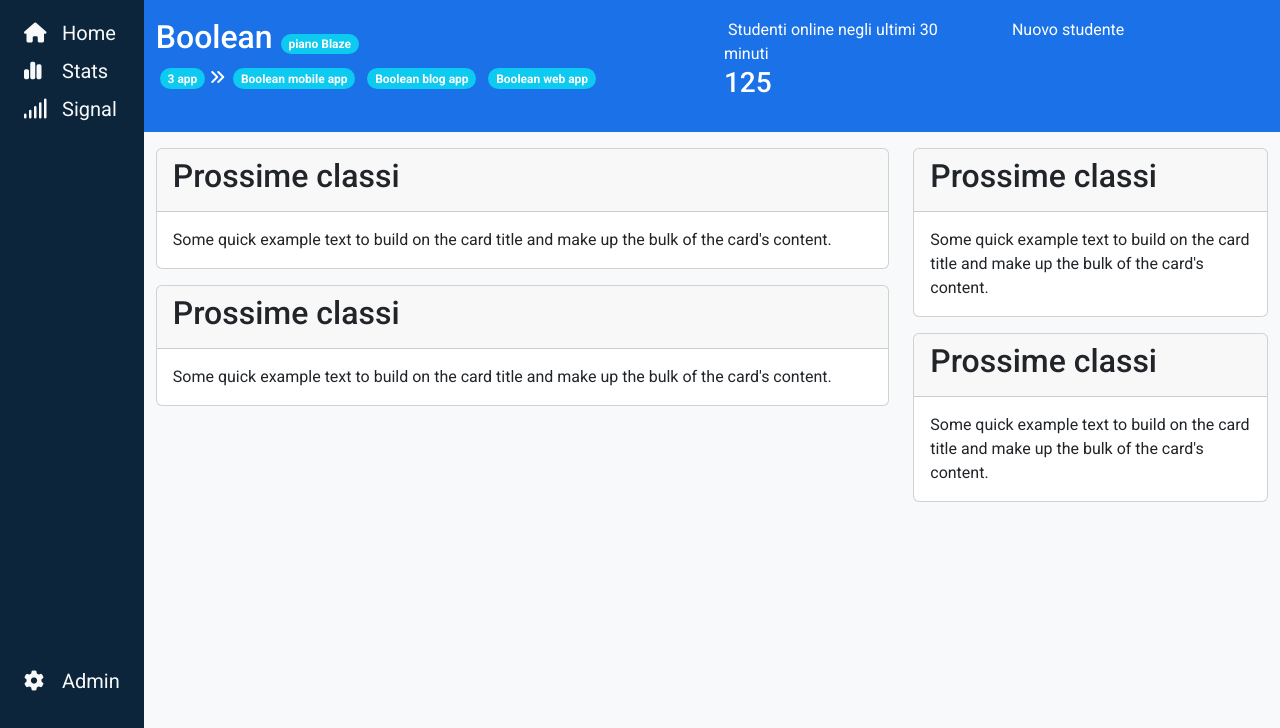
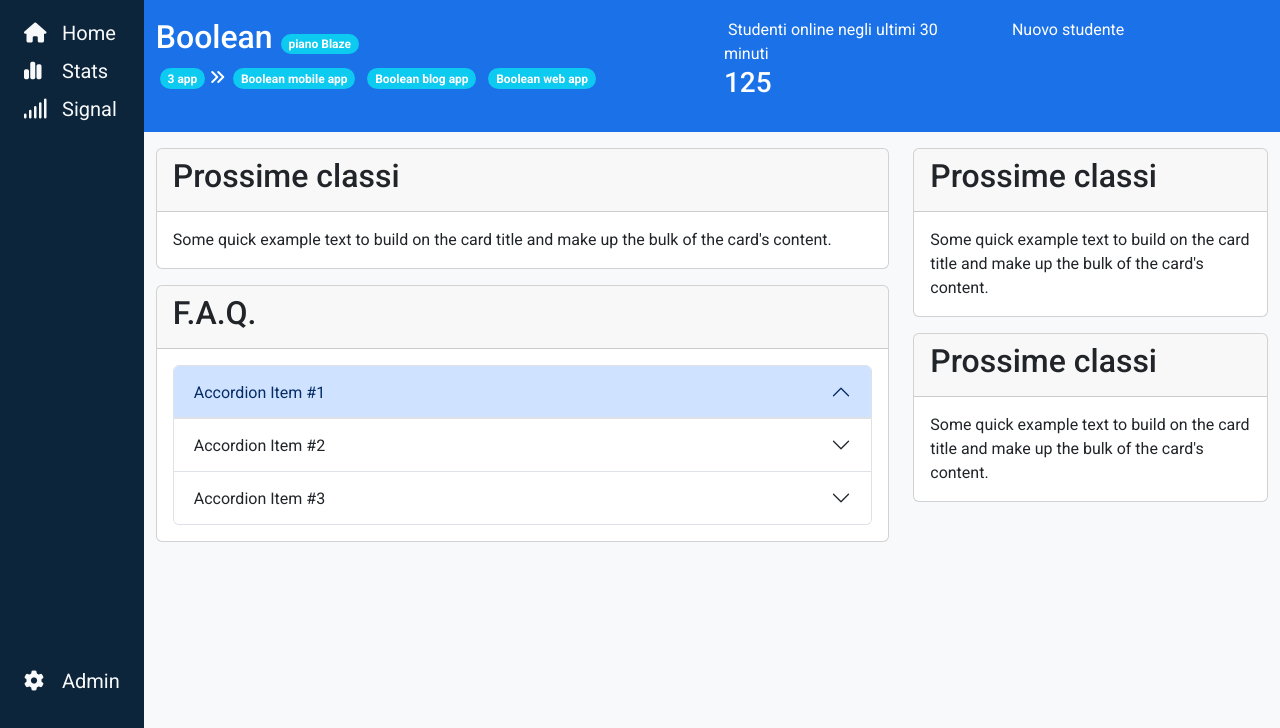
Before and after one commit to LucaBrivio183/html-css-bootstrap-dashboard, a plain HTML site: page index.html in a window 1280 px wide. Shown: the part 72-800 px from the top of the page. Drawn offline with nearby package versions, Linux system fonts and the light colour scheme.

Commit message:
feat: accordion card need revisiting

```diff
--- a/css/style.css
+++ b/css/style.css
@@ -62,5 +62,4 @@ main section:first-child {
 
 main section:first-child span {
     margin:0.25rem;
-
 }
--- a/index.html
+++ b/index.html
@@ -85,9 +85,46 @@
                             </div>
                         </div>
                         <div class="card mb-3">
-                            <div class="card-header"><h2>Prossime classi</h2></div>
+                            <div class="card-header"><h2>F.A.Q.</h2></div>
                             <div class="card-body">
-                              <p class="card-text">Some quick example text to build on the card title and make up the bulk of the card's content.</p>
+                                <div class="accordion" id="accordionExample">
+                                    <div class="accordion-item">
+                                      <h2 class="accordion-header" id="headingOne">
+                                        <button class="accordion-button" type="button" data-bs-toggle="collapse" data-bs-target="#collapseOne" aria-expanded="true" aria-controls="collapseOne">
+                                          Accordion Item #1
+                                        </button>
+                                      </h2>
+                                      <div id="collapseOne" class="accordion-collapse collapse" aria-labelledby="headingOne" data-bs-parent="#accordionExample">
+                                        <div class="accordion-body">
+                                          <strong>This is the first item's accordion body.</strong> It is shown by default, until the collapse plugin adds the appropriate classes that we use to style each element. These classes control the overall appearance, as well as the showing and hiding via CSS transitions. You can modify any of this with custom CSS or overriding our default variables. It's also worth noting that just about any HTML can go within the <code>.accordion-body</code>, though the transition does limit overflow.
+                                        </div>
+                                      </div>
+                                    </div>
+                                    <div class="accordion-item">
+                                      <h2 class="accordion-header" id="headingTwo">
+                                        <button class="accordion-button collapsed" type="button" data-bs-toggle="collapse" data-bs-target="#collapseTwo" aria-expanded="false" aria-controls="collapseTwo">
+                                          Accordion Item #2
+                                        </button>
+                                      </h2>
+                                      <div id="collapseTwo" class="accordion-collapse collapse" aria-labelledby="headingTwo" data-bs-parent="#accordionExample">
+                                        <div class="accordion-body">
+                                          <strong>This is the second item's accordion body.</strong> It is hidden by default, until the collapse plugin adds the appropriate classes that we use to style each element. These classes control the overall appearance, as well as the showing and hiding via CSS transitions. You can modify any of this with custom CSS or overriding our default variables. It's also worth noting that just about any HTML can go within the <code>.accordion-body</code>, though the transition does limit overflow.
+                                        </div>
+                                      </div>
+                                    </div>
+                                    <div class="accordion-item">
+                                      <h2 class="accordion-header" id="headingThree">
+                                        <button class="accordion-button collapsed" type="button" data-bs-toggle="collapse" data-bs-target="#collapseThree" aria-expanded="false" aria-controls="collapseThree">
+                                          Accordion Item #3
+                                        </button>
+                                      </h2>
+                                      <div id="collapseThree" class="accordion-collapse collapse" aria-labelledby="headingThree" data-bs-parent="#accordionExample">
+                                        <div class="accordion-body">
+                                          <strong>This is the third item's accordion body.</strong> It is hidden by default, until the collapse plugin adds the appropriate classes that we use to style each element. These classes control the overall appearance, as well as the showing and hiding via CSS transitions. You can modify any of this with custom CSS or overriding our default variables. It's also worth noting that just about any HTML can go within the <code>.accordion-body</code>, though the transition does limit overflow.
+                                        </div>
+                                      </div>
+                                    </div>
+                                  </div>
                             </div>
                         </div>
                     </div>
```
